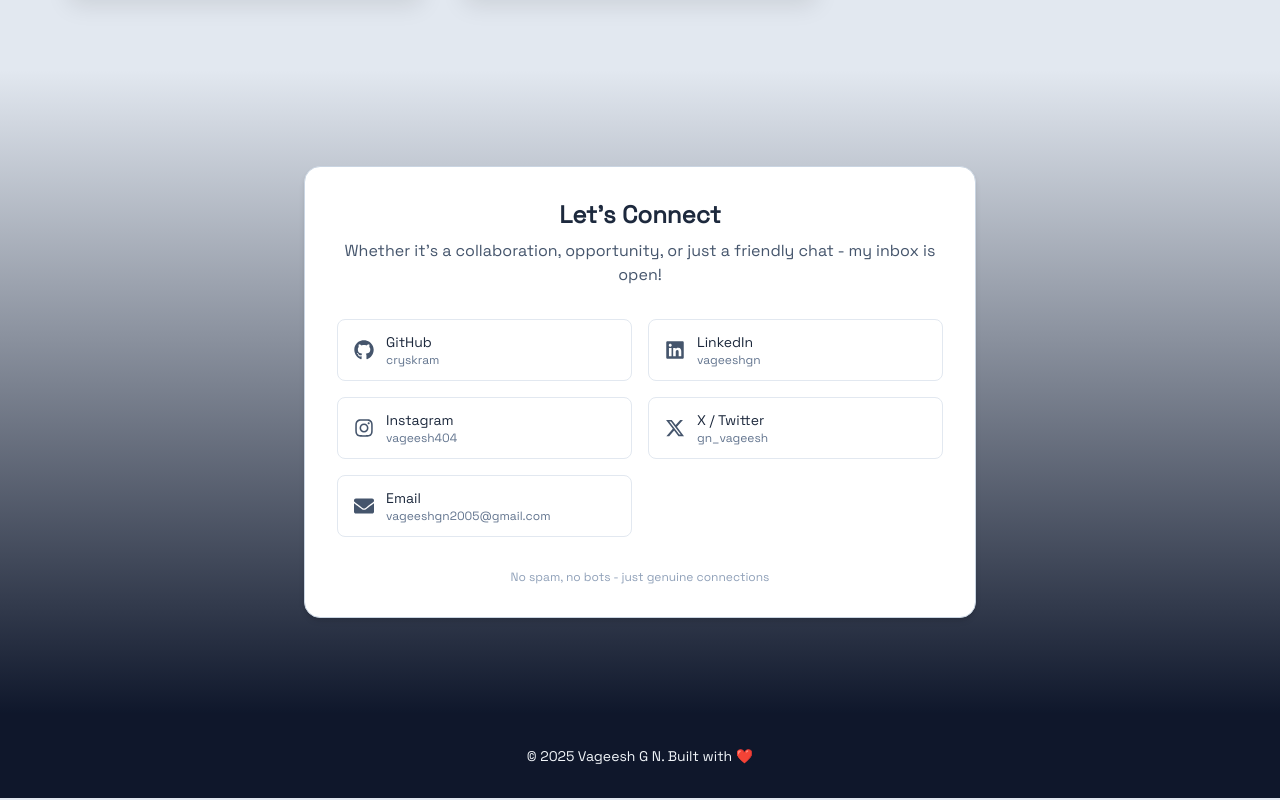
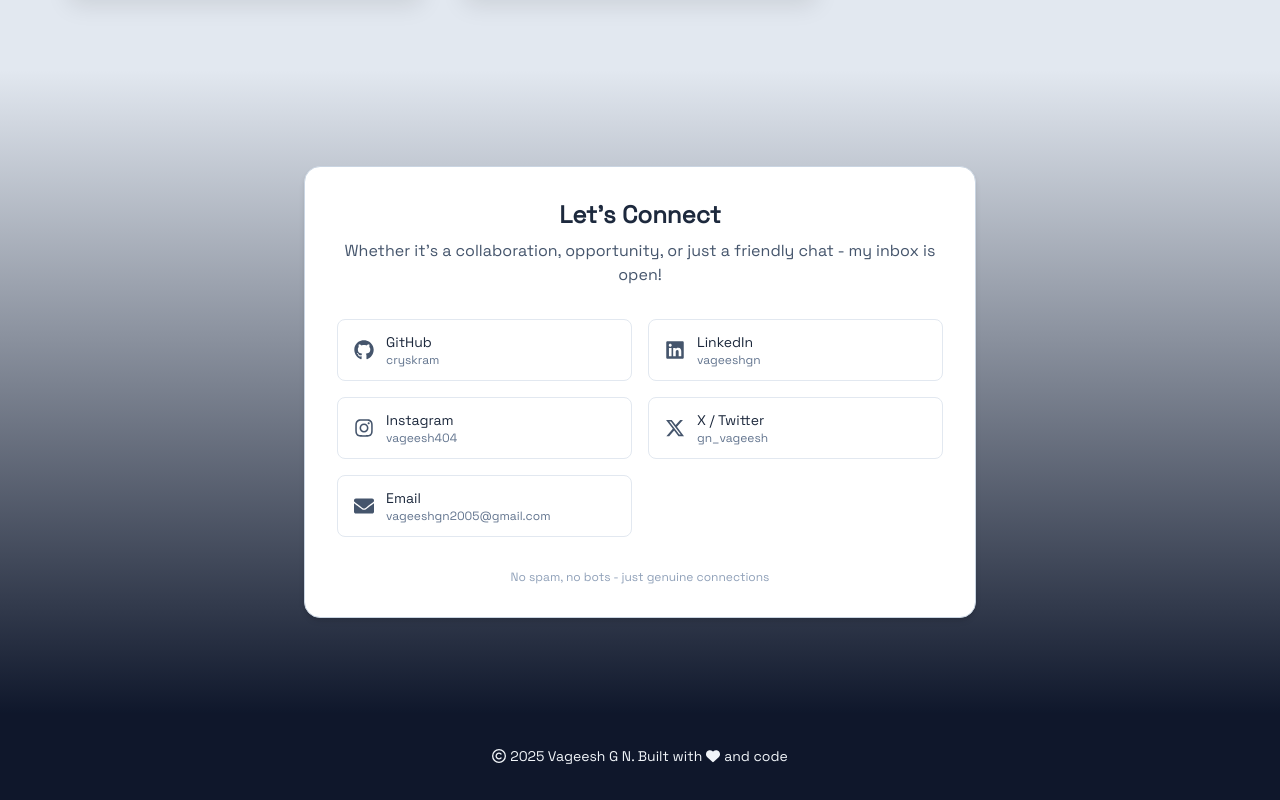
Before and after one commit to cryskram/iamvageesh, a Next.js app: page / in a window 1280 px wide. Shown: the part 4486-5286 px from the top of the page. Built offline with nearby package versions, Linux system fonts and the light colour scheme.

Commit message:
update: footer text

```diff
--- a/components/Footer.tsx
+++ b/components/Footer.tsx
@@ -1,7 +1,13 @@
+import { FaCopyright, FaHeart, FaRegCopyright } from "react-icons/fa6";
+
 const Footer = () => {
   return (
     <footer className="text-center py-8 text-slate-100 text-sm bg-slate-900">
-      <p>&copy; {new Date().getFullYear()} Vageesh G N. Built with ❤️</p>
+      <p className="inline-flex items-center gap-1 justify-center">
+        <FaRegCopyright /> {new Date().getFullYear()} Vageesh G N. Built with{" "}
+        <FaHeart />
+        and code
+      </p>
     </footer>
   );
 };
```
